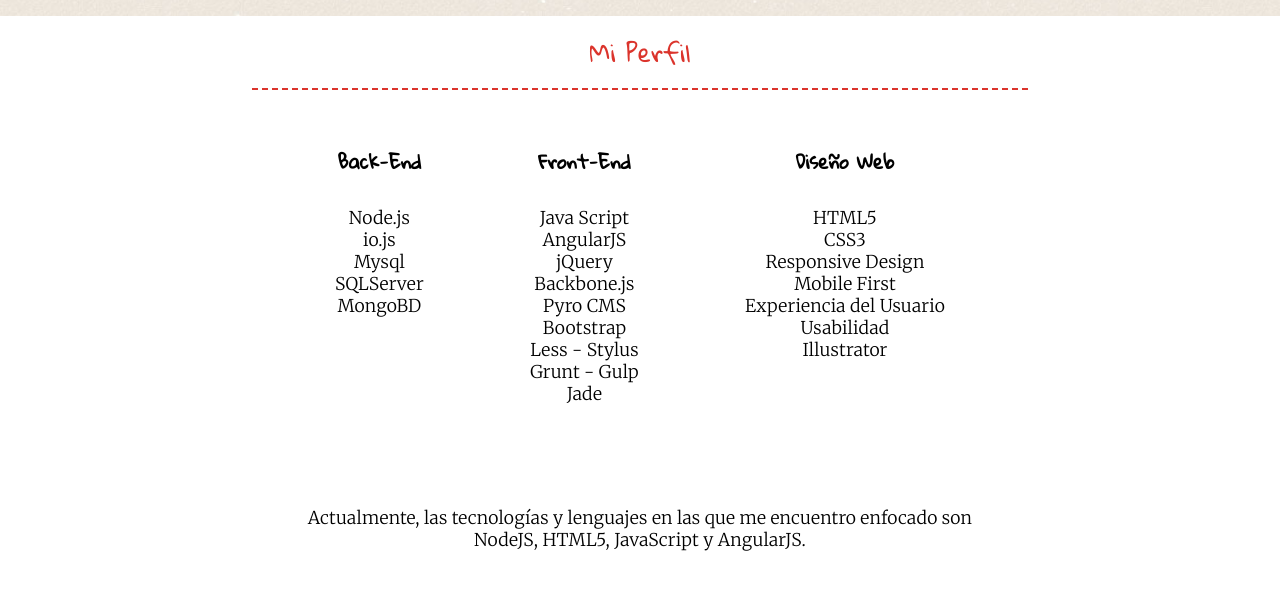
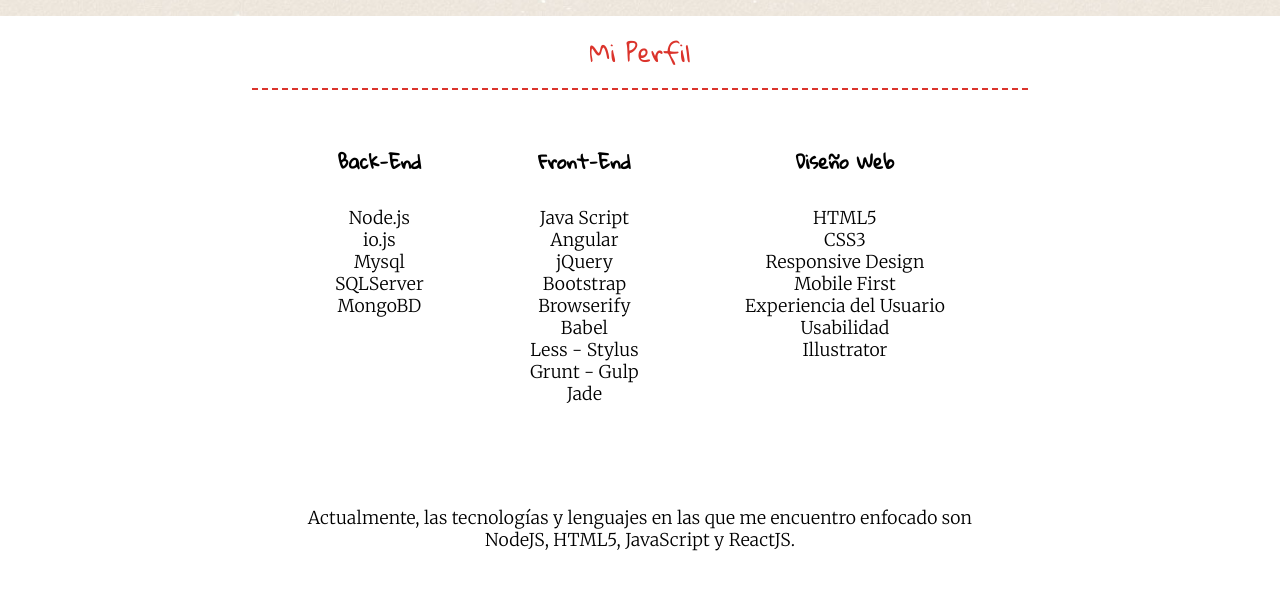
Before and after one commit to daguiheso/Portafolio, a website: page index.html in a window 1280 px wide. Shown: the part 331-947 px from the top of the page. Drawn offline with nearby package versions, Linux system fonts and the light colour scheme; a web font is replaced by a local one.

Commit message:
Add text

```diff
--- a/index.html
+++ b/index.html
@@ -53,11 +53,11 @@
 				<h3 class="Profile-title">Front-End</h3>
 				<ul class="Profile-list">
 					<ol class="Profile-item">Java Script</ol>
-					<ol class="Profile-item">AngularJS</ol>
+					<ol class="Profile-item">Angular</ol>
 					<ol class="Profile-item">jQuery</ol>
-					<ol class="Profile-item">Backbone.js</ol>
-					<ol class="Profile-item">Pyro CMS</ol>
 					<ol class="Profile-item">Bootstrap</ol>
+					<ol class="Profile-item">Browserify</ol>
+					<ol class="Profile-item">Babel</ol>
 					<ol class="Profile-item">Less - Stylus</ol>
 					<ol class="Profile-item">Grunt - Gulp</ol>
 					<ol class="Profile-item">Jade</ol>
@@ -76,7 +76,7 @@
 						<ol class="Profile-item">Illustrator</ol>
 					</ul>
 				</div>
-				<p class="Texto">Actualmente, las tecnologías y lenguajes en las que me encuentro enfocado son NodeJS, HTML5, JavaScript y AngularJS.</p>
+				<p class="Texto">Actualmente, las tecnologías y lenguajes en las que me encuentro enfocado son NodeJS, HTML5, JavaScript y ReactJS.</p>
 			</div>
 		</section>
 
```
